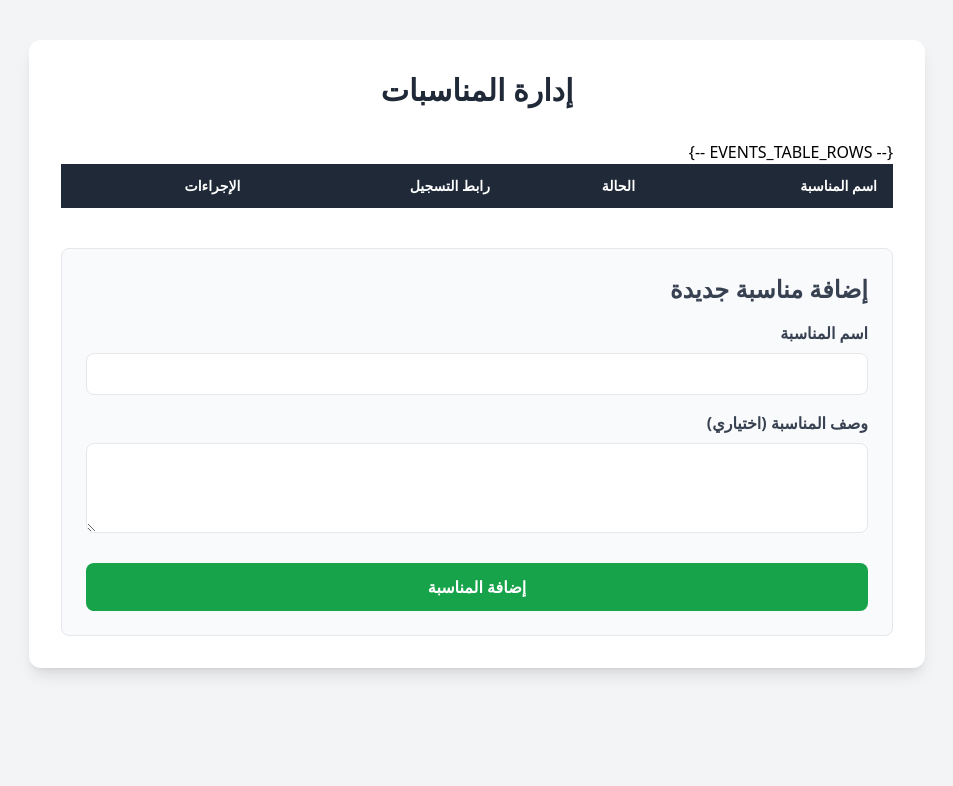
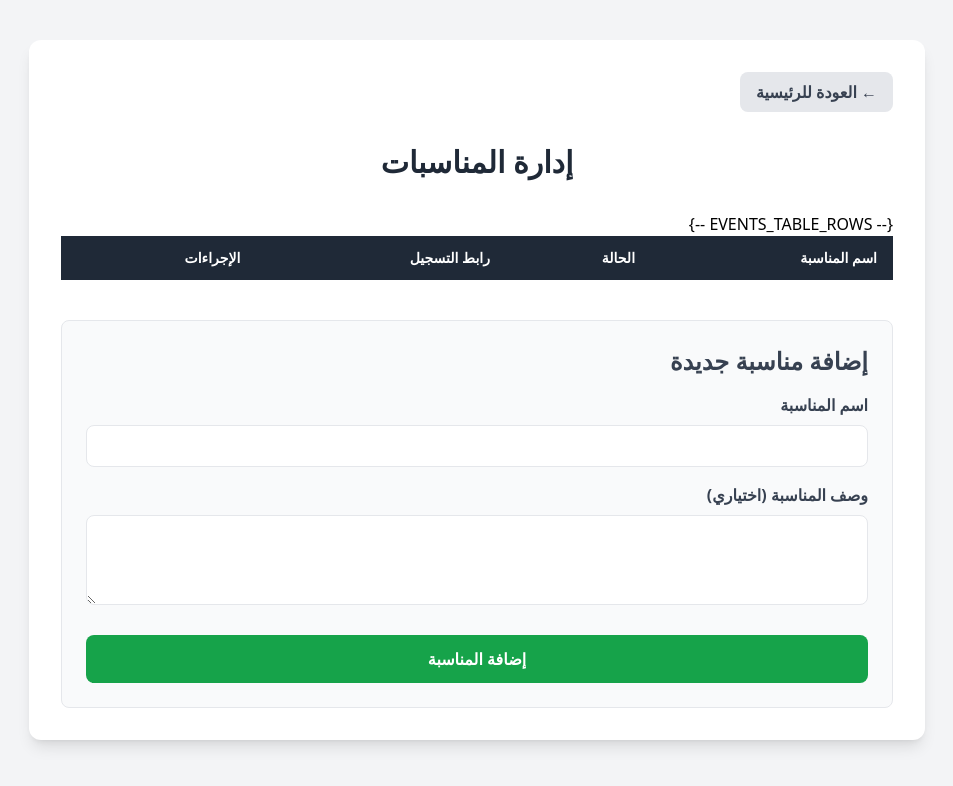
Before and after one commit to iHussamAlshayeb/qr-system, a website: page events.html in a window 1280 px wide. Shown: the whole page, without its empty margins (163-1116 px from the left). Drawn offline with nearby package versions, Linux system fonts and the light colour scheme.

Commit message:
Update events.html

```diff
--- a/events.html
+++ b/events.html
@@ -7,6 +7,7 @@
 </head>
 <body class="bg-gray-100">
     <div class="container mx-auto max-w-4xl mt-10 p-8 bg-white rounded-xl shadow-lg">
+        <a href="/admin/home" class="inline-block mb-8 bg-gray-200 text-gray-700 py-2 px-4 rounded-lg font-semibold hover:bg-gray-300">&larr; العودة للرئيسية</a>
         <h1 class="text-3xl font-bold text-center text-gray-800 mb-8">إدارة المناسبات</h1>
         <div class="overflow-x-auto">
             <table class="min-w-full bg-white">
```
